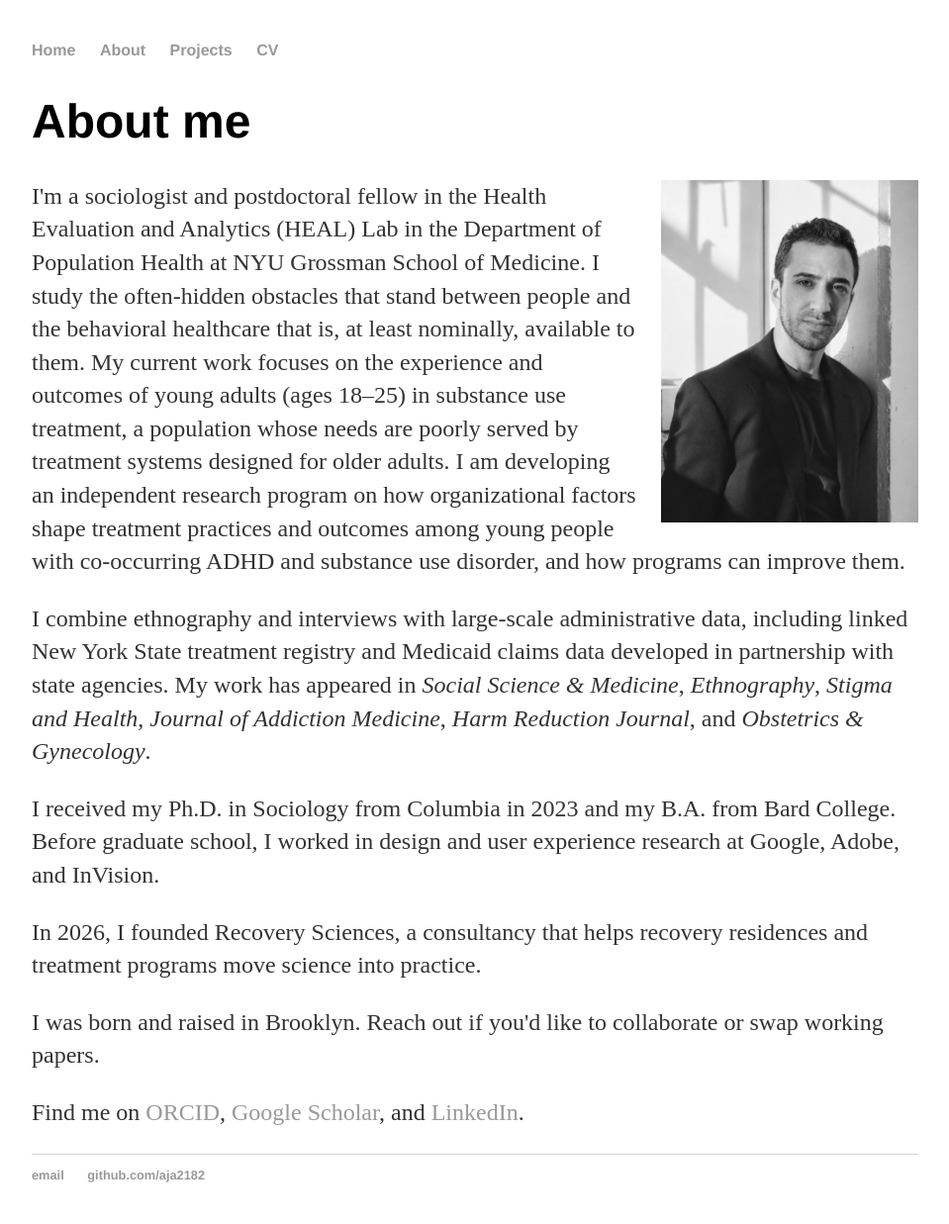
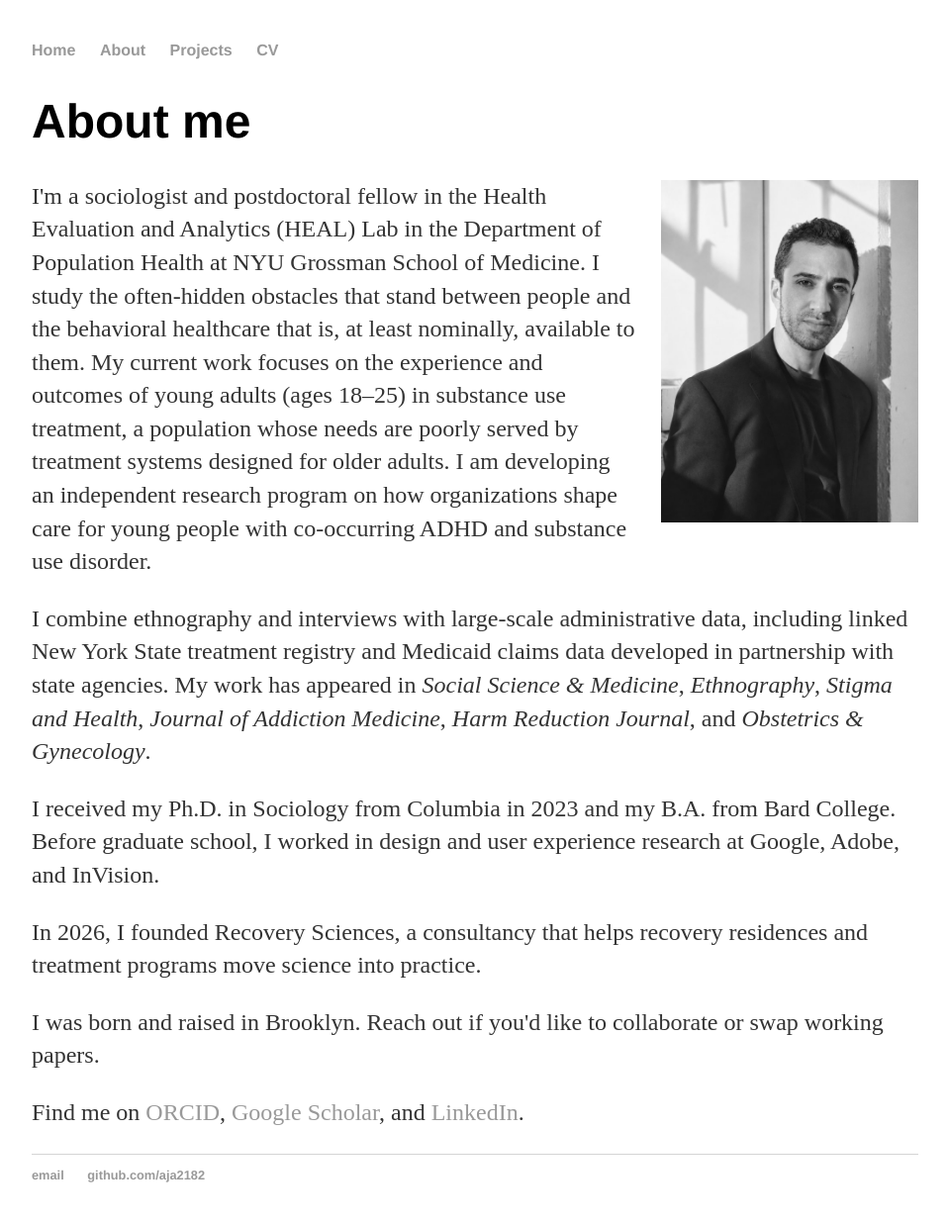
Before and after one commit to aja2182/aja2182.github.io, a Jekyll site: the page built from about/index.html, in a window 1280 px wide. Shown: the whole page at 99% size, without its empty margins (160-1119 px from the left). Built offline with Jekyll 4.4.1, drawn with Linux system fonts in a browser that asks for light colours.

Commit message:
Shorten research program sentence
Co-Authored-By: Claude Opus 5.5 <noreply@anthropic.com>
Claude-Session: https://claude.ai/code/session_01UBGUuVKp8RBC6Hia74W8jU

```diff
--- a/about/index.html
+++ b/about/index.html
@@ -8,7 +8,7 @@ description: Josh Aleksanyan is a sociologist and postdoctoral fellow at NYU Gro
 
 <img src="/about/josh-aleksanyan.jpg" alt="Portrait of Josh Aleksanyan" class="portrait">
 
-<p>I'm a sociologist and postdoctoral fellow in the Health Evaluation and Analytics (HEAL) Lab in the Department of Population Health at NYU Grossman School of Medicine. I study the often-hidden obstacles that stand between people and the behavioral healthcare that is, at least nominally, available to them. My current work focuses on the experience and outcomes of young adults (ages 18&ndash;25) in substance use treatment, a population whose needs are poorly served by treatment systems designed for older adults. I am developing an independent research program on how organizational factors shape treatment practices and outcomes among young people with co-occurring ADHD and substance use disorder, and how programs can improve them.</p>
+<p>I'm a sociologist and postdoctoral fellow in the Health Evaluation and Analytics (HEAL) Lab in the Department of Population Health at NYU Grossman School of Medicine. I study the often-hidden obstacles that stand between people and the behavioral healthcare that is, at least nominally, available to them. My current work focuses on the experience and outcomes of young adults (ages 18&ndash;25) in substance use treatment, a population whose needs are poorly served by treatment systems designed for older adults. I am developing an independent research program on how organizations shape care for young people with co-occurring ADHD and substance use disorder.</p>
 
 <p>I combine ethnography and interviews with large-scale administrative data, including linked New York State treatment registry and Medicaid claims data developed in partnership with state agencies. My work has appeared in <i>Social Science &amp; Medicine</i>, <i>Ethnography</i>, <i>Stigma and Health</i>, <i>Journal of Addiction Medicine</i>, <i>Harm Reduction Journal</i>, and <i>Obstetrics &amp; Gynecology</i>.</p>
 
```
